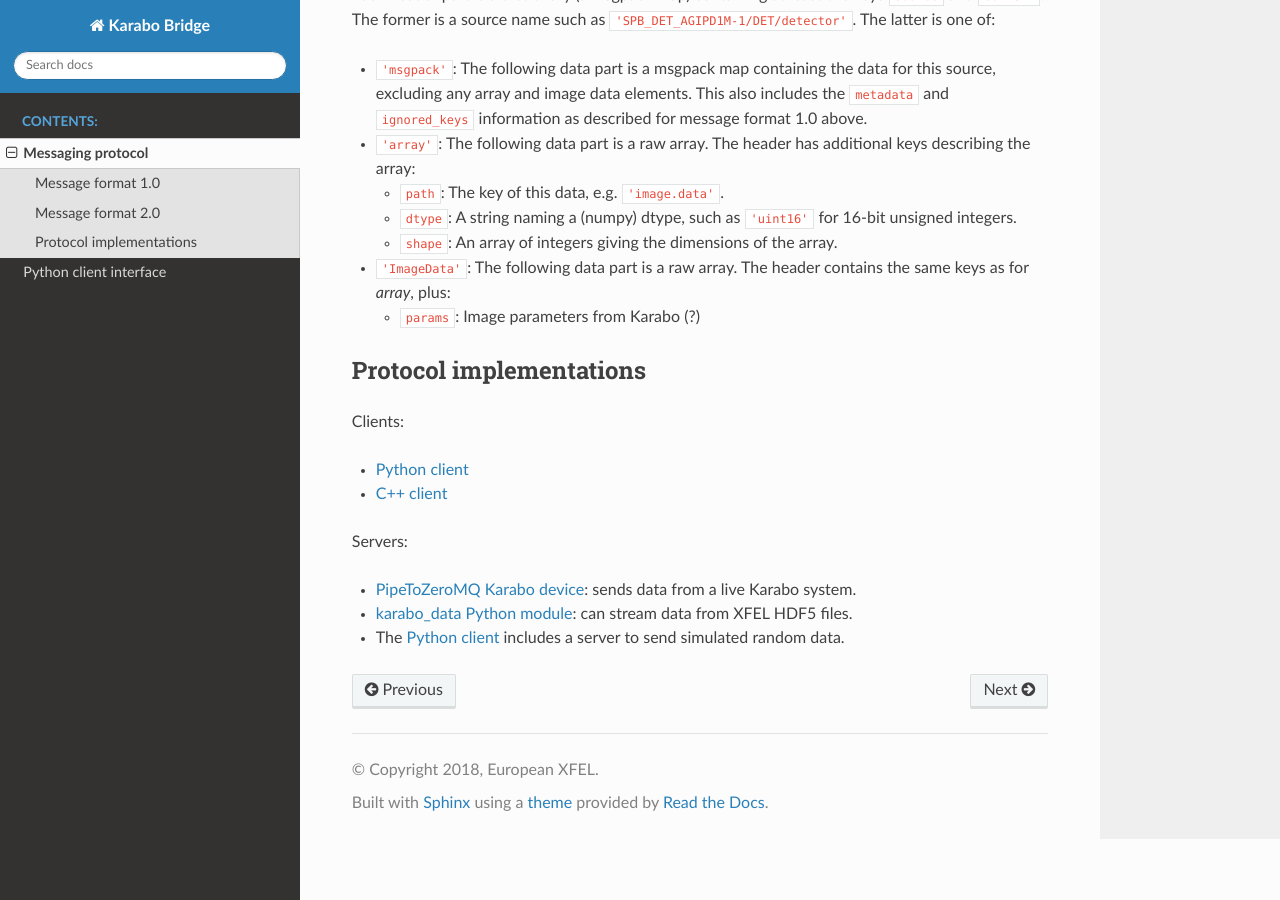
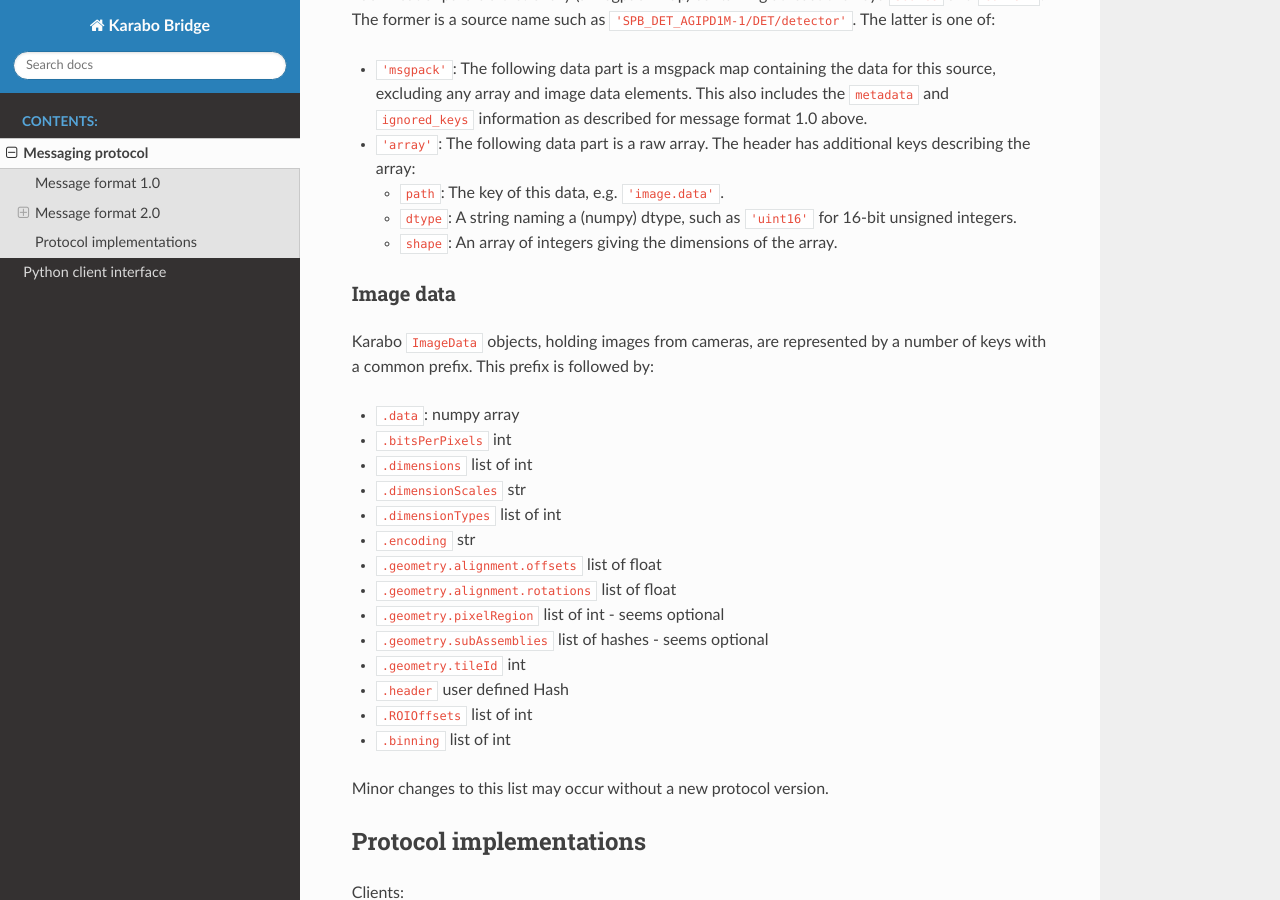
Before and after one commit to European-XFEL/karabo-bridge-py, a Sphinx documentation site: the page built from docs/protocol.rst, in a window 1280 px wide and 900 px high, scrolled down 1401 px. Built offline with Sphinx 7.4.7 and the Read the Docs theme 2.0.0, drawn with Linux system fonts in a browser that asks for light colours.

Commit message:
Document newer way of sending images

```diff
--- a/docs/protocol.rst
+++ b/docs/protocol.rst
@@ -85,10 +85,28 @@
     16-bit unsigned integers.
   * ``shape``: An array of integers giving the dimensions of the array.
 
-* ``'ImageData'``: The following data part is a raw array. The header contains
-  the same keys as for *array*, plus:
+Image data
+~~~~~~~~~~
 
-  * ``params``: Image parameters from Karabo (?)
+Karabo ``ImageData`` objects, holding images from cameras, are represented by a
+number of keys with a common prefix. This prefix is followed by:
+
+- ``.data``: numpy array
+- ``.bitsPerPixels`` int
+- ``.dimensions`` list of int
+- ``.dimensionScales`` str
+- ``.dimensionTypes`` list of int
+- ``.encoding`` str
+- ``.geometry.alignment.offsets`` list of float
+- ``.geometry.alignment.rotations`` list of float
+- ``.geometry.pixelRegion`` list of int - seems optional
+- ``.geometry.subAssemblies`` list of hashes - seems optional
+- ``.geometry.tileId`` int
+- ``.header`` user defined Hash
+- ``.ROIOffsets``  list of int
+- ``.binning`` list of int
+
+Minor changes to this list may occur without a new protocol version.
 
 Protocol implementations
 ------------------------
--- a/docs/py-client.rst
+++ b/docs/py-client.rst
@@ -46,8 +46,3 @@
             'ignored_keys': []
         }
     }
-
-.. note::
-
-   Image data from cameras may have further levels of nested dictionaries.
-   This will probably be changed before it's important to properly document it.
```
